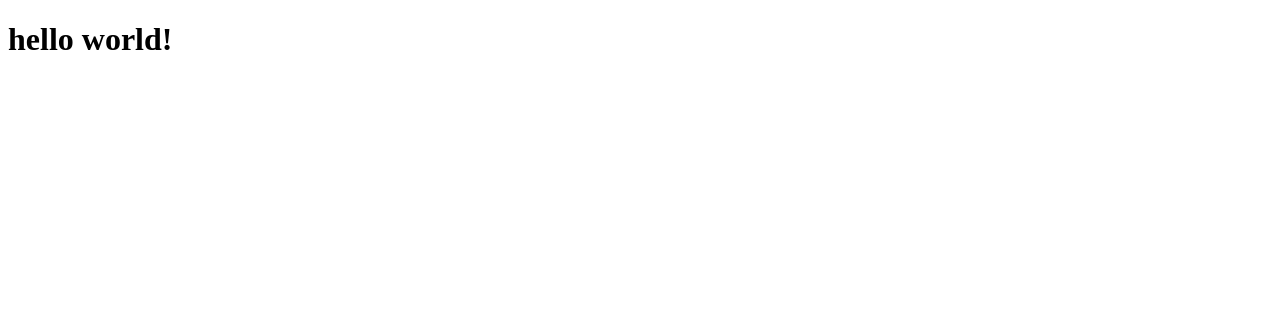
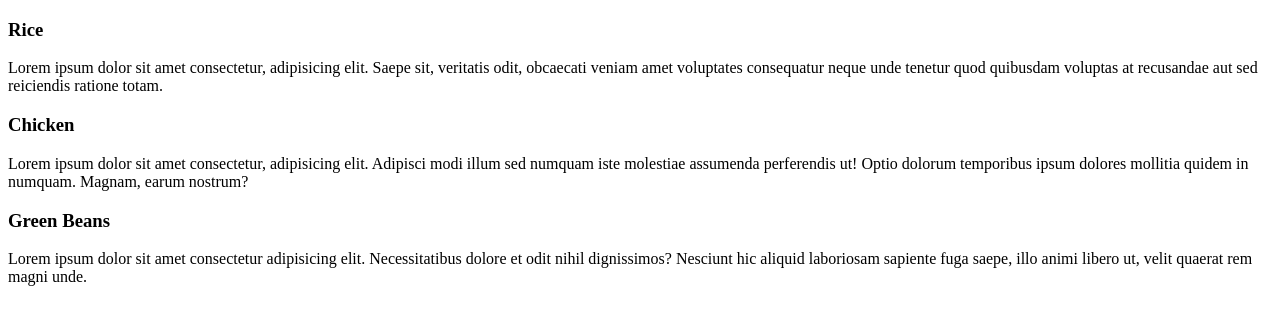
Before and after one commit to BlacKxRooster/module2-Assignment, a plain HTML site: page index.html in a window 1280 px wide. Drawn offline with Linux system fonts and the light colour scheme.

Commit message:
base content

```diff
--- a/index.html
+++ b/index.html
@@ -8,6 +8,17 @@
   <title>Assignment 1</title>
 </head>
 <body>
-  <h1>hello world!</h1>
+  <section class="rice">
+    <h3>Rice</h3>
+      <p>Lorem ipsum dolor sit amet consectetur, adipisicing elit. Saepe sit, veritatis odit, obcaecati veniam amet voluptates consequatur neque unde tenetur quod quibusdam voluptas at recusandae aut sed reiciendis ratione totam.</p>
+  </section>
+  <section class="chicken">
+    <h3>Chicken</h3>
+    <p>Lorem ipsum dolor sit amet consectetur, adipisicing elit. Adipisci modi illum sed numquam iste molestiae assumenda perferendis ut! Optio dolorum temporibus ipsum dolores mollitia quidem in numquam. Magnam, earum nostrum?</p>
+  </section>
+  <section>
+    <h3>Green Beans</h3>
+    <p>Lorem ipsum dolor sit amet consectetur adipisicing elit. Necessitatibus dolore et odit nihil dignissimos? Nesciunt hic aliquid laboriosam sapiente fuga saepe, illo animi libero ut, velit quaerat rem magni unde.</p>
+  </section>
 </body>
 </html>
```
